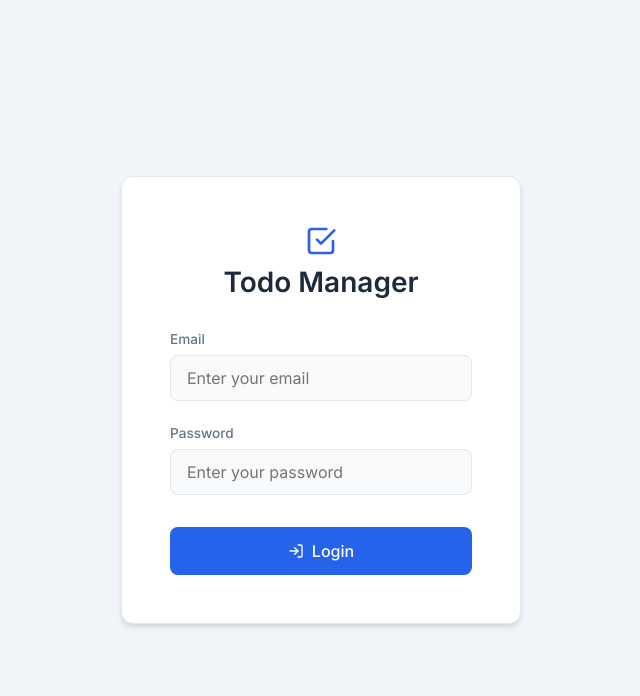
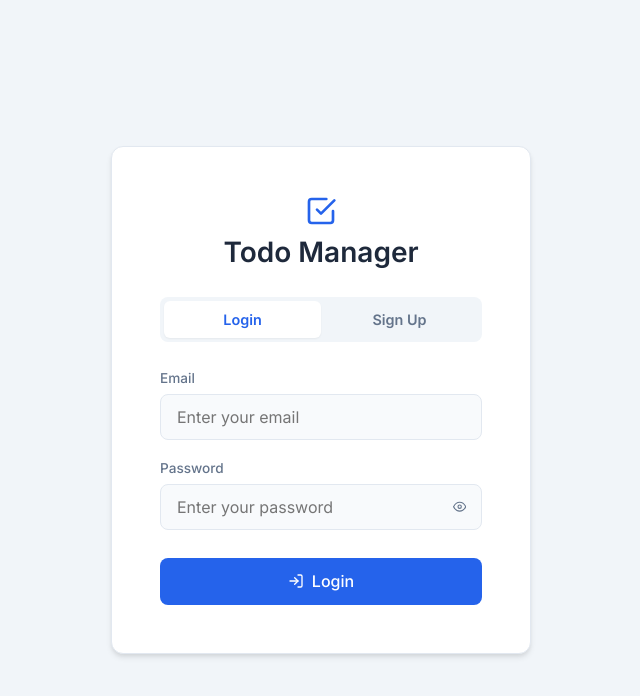
Before and after one commit to Ankit-Dokarka/todo-app, a React (Vite) app: page /login in a window 1280 px wide. Shown: the top 696 px of the page, without its empty margins (319-959 px from the left). Built offline with nearby package versions, Linux system fonts and the light colour scheme.

Commit message:
add login signup toggel with valdation

```diff
--- a/src/components/LoginPage.css
+++ b/src/components/LoginPage.css
@@ -10,7 +10,7 @@
 
 .login-card {
   width: 100%;
-  max-width: 400px;
+  max-width: 420px;
   background-color: var(--color-surface);
   padding: clamp(2rem, 5vw, 3rem);
   border-radius: 12px;
@@ -18,7 +18,7 @@
   box-shadow: var(--shadow-md);
   display: flex;
   flex-direction: column;
-  gap: 1.5rem;
+  gap: 1.25rem;
 }
 
 .login-brand {
@@ -37,6 +37,44 @@
   font-size: clamp(1.4rem, 4vw, 1.75rem);
   font-weight: 600;
   color: var(--color-text);
+}
+
+.auth-toggle {
+  display: flex;
+  background-color: #f1f5f9;
+  border-radius: 8px;
+  padding: 4px;
+  margin-bottom: 0.5rem;
+}
+
+.auth-toggle button {
+  flex: 1;
+  padding: 0.6rem;
+  background: transparent;
+  border: none;
+  font-family: inherit;
+  font-weight: 600;
+  font-size: 0.9rem;
+  color: var(--color-text-muted);
+  cursor: pointer;
+  border-radius: 6px;
+  transition: all 0.2s ease;
+}
+
+.auth-toggle button.active {
+  background-color: var(--color-surface);
+  color: var(--color-primary);
+  box-shadow: var(--shadow-sm);
+}
+/* ------------------- */
+
+.name-row {
+  display: flex;
+  gap: 1rem;
+}
+
+.name-row .login-input-group {
+  flex: 1;
 }
 
 .login-input-group {
@@ -62,6 +100,7 @@
   transition:
     border-color 0.2s ease,
     box-shadow 0.2s ease;
+  width: 100%;
 }
 
 .login-input-group input:focus {
@@ -71,7 +110,33 @@
   background-color: var(--color-surface);
 }
 
-/* --- Error Styling --- */
+.password-wrapper {
+  position: relative;
+  display: flex;
+  align-items: center;
+}
+
+.password-wrapper input {
+  padding-right: 2.75rem;
+}
+
+.eye-btn {
+  position: absolute;
+  right: 0.75rem;
+  background: transparent;
+  border: none;
+  color: var(--color-text-muted);
+  cursor: pointer;
+  display: flex;
+  align-items: center;
+  justify-content: center;
+  padding: 0.25rem;
+}
+
+.eye-btn:hover {
+  color: var(--color-text);
+}
+
 .login-input-group input.input-error {
   border-color: var(--color-danger);
 }
@@ -97,7 +162,6 @@
   font-weight: 500;
   text-align: center;
 }
-/* --------------------- */
 
 .login-btn {
   display: flex;
@@ -151,4 +215,8 @@
   .login-card {
     padding: 1.5rem;
   }
+  .name-row {
+    flex-direction: column;
+    gap: 1.25rem;
+  }
 }
--- a/src/components/LoginPage.jsx
+++ b/src/components/LoginPage.jsx
@@ -1,6 +1,13 @@
 import { useState } from "react";
 import { useForm } from "react-hook-form";
-import { FiCheckSquare, FiLogIn, FiLoader } from "react-icons/fi";
+import {
+  FiCheckSquare,
+  FiLogIn,
+  FiLoader,
+  FiUserPlus,
+  FiEye,
+  FiEyeOff,
+} from "react-icons/fi";
 import "./LoginPage.css";
 import { useNavigate } from "react-router-dom";
 
@@ -8,38 +15,66 @@ export default function LoginPage() {
   const {
     register,
     handleSubmit,
+    watch,
+    reset,
     formState: { errors },
   } = useForm();
   const navigate = useNavigate();
 
+  const [isLogin, setIsLogin] = useState(true);
   const [isSubmitting, setIsSubmitting] = useState(false);
-  const [loginError, setLoginError] = useState("");
+  const [formError, setFormError] = useState("");
+  const [showPassword, setShowPassword] = useState(false);
+  const [showConfirmPassword, setShowConfirmPassword] = useState(false);
+
+  const password = watch("password");
+
+  const toggleMode = () => {
+    setIsLogin((prev) => !prev);
+    setFormError("");
+    reset();
+  };
 
   const onSubmit = (data) => {
-    const { email, password } = data;
-
     setIsSubmitting(true);
-    setLoginError("");
+    setFormError("");
 
     setTimeout(() => {
       const users = JSON.parse(localStorage.getItem("users")) || {};
-      const exisitingUser = users[email];
 
-      if (!exisitingUser) {
-        users[email] = {
-          password,
+      if (isLogin) {
+        const existingUser = users[data.email];
+        if (!existingUser) {
+          setFormError("No account found with this email. Please register.");
+          setIsSubmitting(false);
+          return;
+        }
+        if (existingUser.password !== data.password) {
+          setFormError("Incorrect password. Please try again.");
+          setIsSubmitting(false);
+          return;
+        }
+        localStorage.setItem("currentUser", data.email);
+        navigate("/");
+      } else {
+        if (users[data.email]) {
+          setFormError(
+            "An account with this email already exists. Please login.",
+          );
+          setIsSubmitting(false);
+          return;
+        }
+        users[data.email] = {
+          firstName: data.firstName,
+          lastName: data.lastName,
+          email: data.email,
+          password: data.password,
           todos: [],
         };
         localStorage.setItem("users", JSON.stringify(users));
-      } else {
-        if (exisitingUser.password !== password) {
-          setLoginError("Incorrect password. Please try again.");
-          setIsSubmitting(false);
-          return;
+        localStorage.setItem("currentUser", data.email);
+        navigate("/");
       }
-      }
-      localStorage.setItem("currentUser", email);
-      navigate("/");
     }, 600);
   };
 
@@ -51,7 +86,64 @@ export default function LoginPage() {
           <h1>Todo Manager</h1>
         </div>
 
-        {loginError && <div className="login-error-box">{loginError}</div>}
+        <div className="auth-toggle">
+          <button
+            type="button"
+            className={isLogin ? "active" : ""}
+            onClick={() => !isLogin && toggleMode()}
+          >
+            Login
+          </button>
+          <button
+            type="button"
+            className={!isLogin ? "active" : ""}
+            onClick={() => isLogin && toggleMode()}
+          >
+            Sign Up
+          </button>
+        </div>
+
+        {formError && <div className="login-error-box">{formError}</div>}
+
+        {!isLogin && (
+          <div className="name-row">
+            <div className="login-input-group">
+              <label htmlFor="firstName">First Name</label>
+              <input
+                id="firstName"
+                type="text"
+                placeholder="John"
+                className={errors.firstName ? "input-error" : ""}
+                {...register("firstName", {
+                  required: "First name is required",
+                  minLength: {
+                    value: 3,
+                    message: "Must be at least 3 characters",
+                  },
+                })}
+              />
+              {errors.firstName && (
+                <p className="error-message">{errors.firstName.message}</p>
+              )}
+            </div>
+
+            <div className="login-input-group">
+              <label htmlFor="lastName">Last Name</label>
+              <input
+                id="lastName"
+                type="text"
+                placeholder="Doe"
+                className={errors.lastName ? "input-error" : ""}
+                {...register("lastName", {
+                  required: "Last name is required",
+                })}
+              />
+              {errors.lastName && (
+                <p className="error-message">{errors.lastName.message}</p>
+              )}
+            </div>
+          </div>
+        )}
 
         <div className="login-input-group">
           <label htmlFor="email">Email</label>
@@ -75,32 +167,78 @@ export default function LoginPage() {
 
         <div className="login-input-group">
           <label htmlFor="password">Password</label>
+          <div className="password-wrapper">
             <input
               id="password"
-            type="password"
+              type={showPassword ? "text" : "password"}
               placeholder="Enter your password"
               className={errors.password ? "input-error" : ""}
               {...register("password", {
                 required: "Password is required",
-              minLength: {
-                value: 6,
-                message: "Password must be at least 6 characters",
+                pattern: {
+                  value:
+                    /^(?=.*[A-Z])(?=.*\d)(?=.*[!@#$%^&*()_+\-=[\]{};':"\\|,.<>/?]).{6,}$/,
+                  message: "Min 6 chars, 1 uppercase, 1 number, 1 symbol",
                 },
               })}
             />
+            <button
+              type="button"
+              className="eye-btn"
+              onClick={() => setShowPassword(!showPassword)}
+              aria-label="Toggle password visibility"
+            >
+              {showPassword ? <FiEyeOff /> : <FiEye />}
+            </button>
+          </div>
           {errors.password && (
             <p className="error-message">{errors.password.message}</p>
           )}
         </div>
 
+        {!isLogin && (
+          <div className="login-input-group">
+            <label htmlFor="confirmPassword">Confirm Password</label>
+            <div className="password-wrapper">
+              <input
+                id="confirmPassword"
+                type={showConfirmPassword ? "text" : "password"}
+                placeholder="Re-enter your password"
+                className={errors.confirmPassword ? "input-error" : ""}
+                {...register("confirmPassword", {
+                  required: "Please confirm your password",
+                  validate: (value) =>
+                    value === password || "Passwords do not match",
+                })}
+              />
+              <button
+                type="button"
+                className="eye-btn"
+                onClick={() => setShowConfirmPassword(!showConfirmPassword)}
+                aria-label="Toggle confirm password visibility"
+              >
+                {showConfirmPassword ? <FiEyeOff /> : <FiEye />}
+              </button>
+            </div>
+            {errors.confirmPassword && (
+              <p className="error-message">{errors.confirmPassword.message}</p>
+            )}
+          </div>
+        )}
+
         <button type="submit" className="login-btn" disabled={isSubmitting}>
           {isSubmitting ? (
             <>
-              <FiLoader className="spin" /> Logging in...
+              <FiLoader className="spin" />{" "}
+              {isLogin ? "Logging in..." : "Signing in.."}
+            </>
+          ) : isLogin ? (
+            <>
+              <FiLogIn /> Login
             </>
           ) : (
             <>
-              <FiLogIn /> Login
+              <FiUserPlus /> Sign Up
             </>
           )}
         </button>
```
Lines whose indentation alone changed are shown as unchanged.
